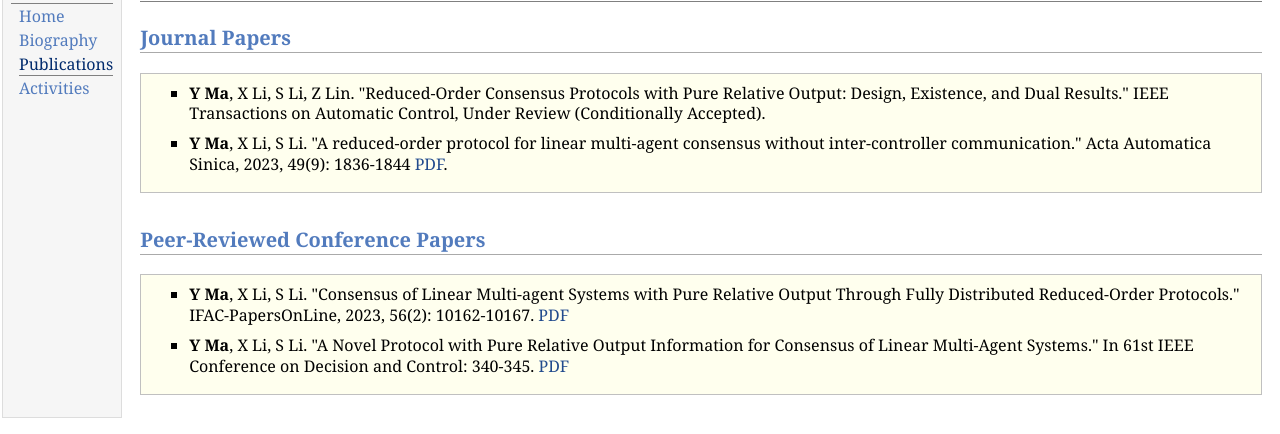
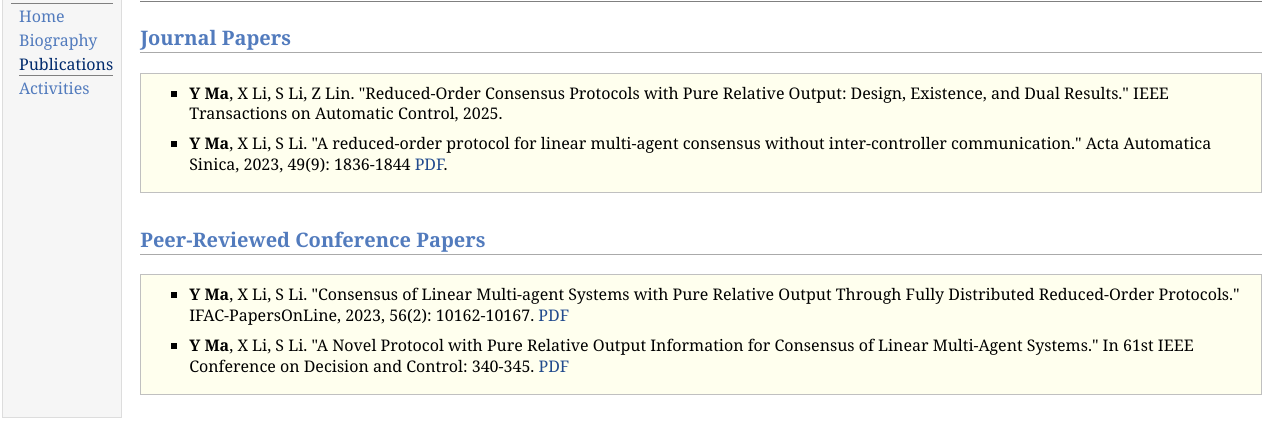
Before and after one commit to Yuwen-Ma/Yuwen-Ma, a plain HTML site: page pub.html in a window 1280 px wide. Shown: the part 48-482 px from the top of the page. Drawn offline with Linux system fonts and the light colour scheme.

Commit message:
Update pub.html

```diff
--- a/pub.html
+++ b/pub.html
@@ -25,7 +25,7 @@
 <div class="infoblock">
 <div class="blockcontent">
 <ul>
-<li><p><b>Y Ma</b>, X Li, S Li, Z Lin. "Reduced-Order Consensus Protocols with Pure Relative Output: Design, Existence, and Dual Results." IEEE Transactions on Automatic Control, Under Review (Conditionally Accepted).</p>
+<li><p><b>Y Ma</b>, X Li, S Li, Z Lin. "Reduced-Order Consensus Protocols with Pure Relative Output: Design, Existence, and Dual Results." IEEE Transactions on Automatic Control, 2025.</p>
 </li>
 <li><p><b>Y Ma</b>, X Li, S Li. "A reduced-order protocol for linear multi-agent consensus without inter-controller communication." Acta Automatica Sinica, 2023, 49(9): 1836-1844 <a href="http://aas.net.cn/article/doi/10.16383/j.aas.c220420">PDF</a>.</p>
 </li>
```
